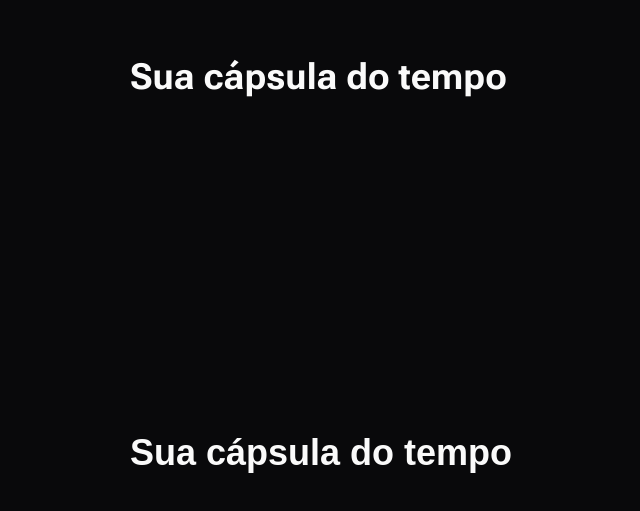
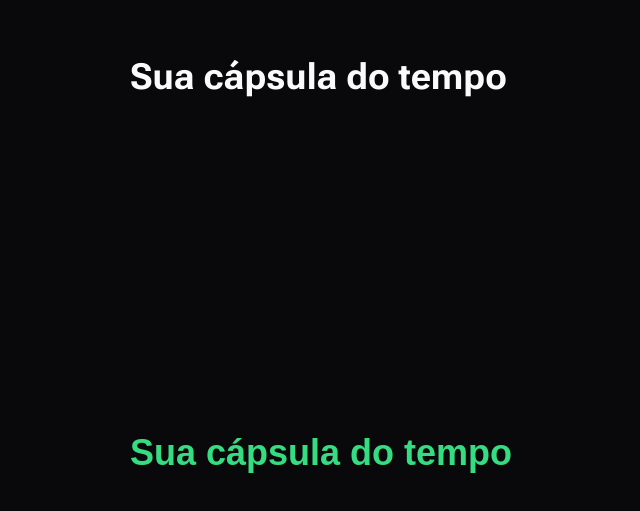
Before and after one commit to filippebr/nlw-spacetime, a Next.js app in the folder web/: page / in a window 1280 px wide. Shown: the part 135-646 px from the top of the page, without its empty margins (319-959 px from the left). Built offline with nearby package versions, Linux system fonts and the light colour scheme; a web font is replaced by a local one.

Commit message:
tailwind colors and icon

```diff
--- a/web/src/app/layout.tsx
+++ b/web/src/app/layout.tsx
@@ -14,8 +14,9 @@ const baiJamjuree = BaiJamjuree({
 })
 
 export const metadata = {
-  title: 'Create Next App',
-  description: 'Generated by create next app',
+  title: 'NLW Spacetime',
+  description:
+    'Uma cápsula do tempo construída com React, Next.js, TailwindCSS, TypeScript e Prisma',
 }
 
 export default function RootLayout({ children }: { children: ReactNode }) {
--- a/web/src/app/page.tsx
+++ b/web/src/app/page.tsx
@@ -2,7 +2,9 @@ export default function Home() {
   return (
     <div className="grid h-screen items-center justify-center bg-zinc-950 p-6 text-zinc-50">
       <h1 className="text-4xl font-bold">Sua cápsula do tempo</h1>
-      <h1 className="font-alt text-4xl font-bold">Sua cápsula do tempo</h1>
+      <h1 className="font-alt text-4xl font-bold text-green-400">
+        Sua cápsula do tempo
+      </h1>
     </div>
   )
 }
--- a/web/tailwind.config.js
+++ b/web/tailwind.config.js
@@ -11,6 +11,44 @@ module.exports = {
         sans: 'var(--font-roboto)',
         alt: 'var(--font-baijamjuree)',
       },
+      colors: {
+        gray: {
+          50: '#eaeaea',
+          100: '#bebebf',
+          200: '#9e9ea0',
+          300: '#727275',
+          400: '#56565a',
+          500: '#2c2c31',
+          600: '#28282d',
+          700: '#1f1f23',
+          800: '#18181b',
+          900: '#121215',
+        },
+        purple: {
+          50: '#f3eefc',
+          100: '#d8cbf7',
+          200: '#c6b2f3',
+          300: '#ab8eee',
+          400: '#9b79ea',
+          500: '#8257e5',
+          600: '#764fd0',
+          700: '#5c3ea3',
+          800: '#48307e',
+          900: '#372560',
+        },
+        green: {
+          50: '#e6fbef',
+          100: '#b1f1ce',
+          200: '#8cebb6',
+          300: '#57e295',
+          400: '#36dc81',
+          500: '#04d361',
+          600: '#04c058',
+          700: '#039645',
+          800: '#027435',
+          900: '#025929',
+        },
+      },
     },
   },
   plugins: [],
```
Also changed, not shown: web/src/app/icon.png (added).
